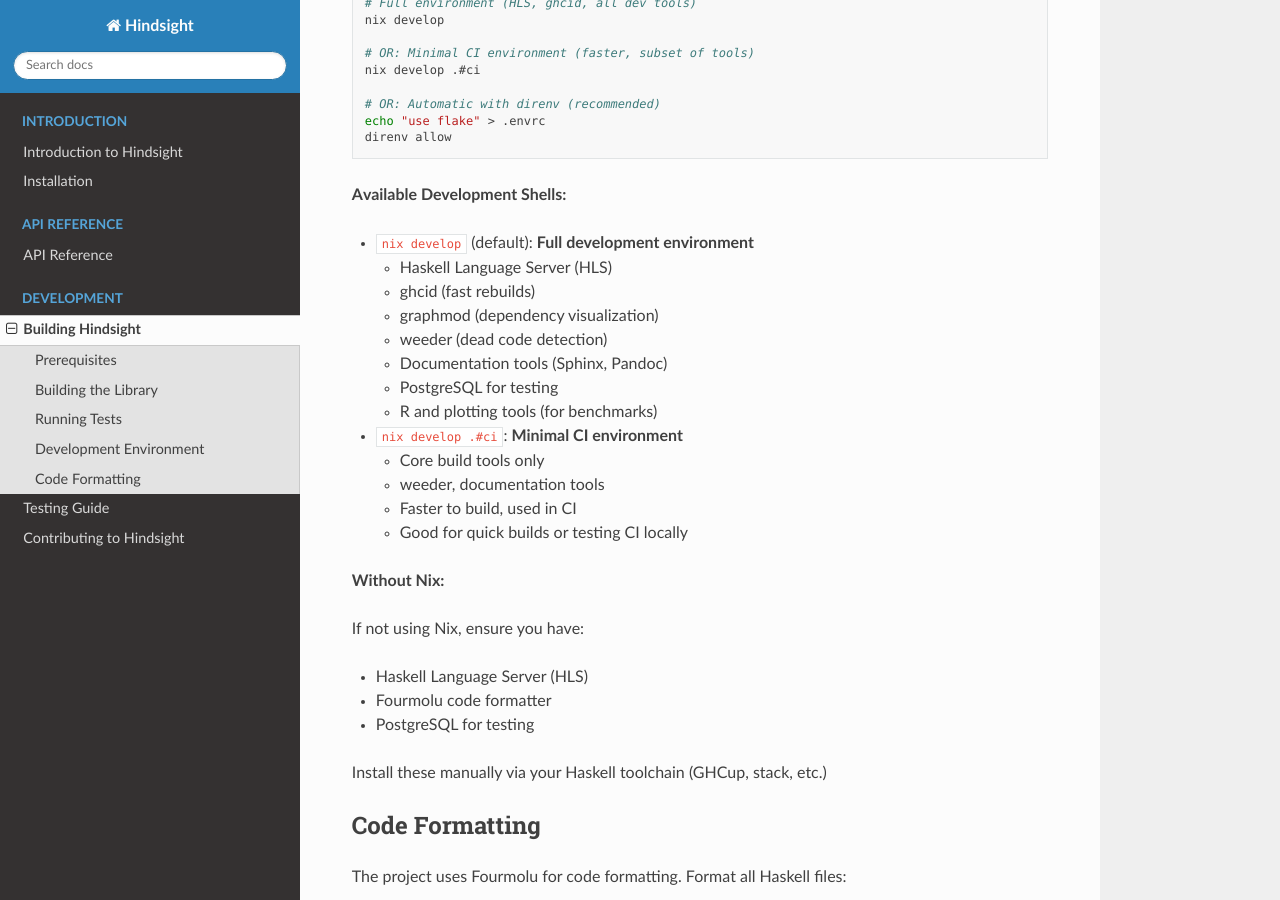
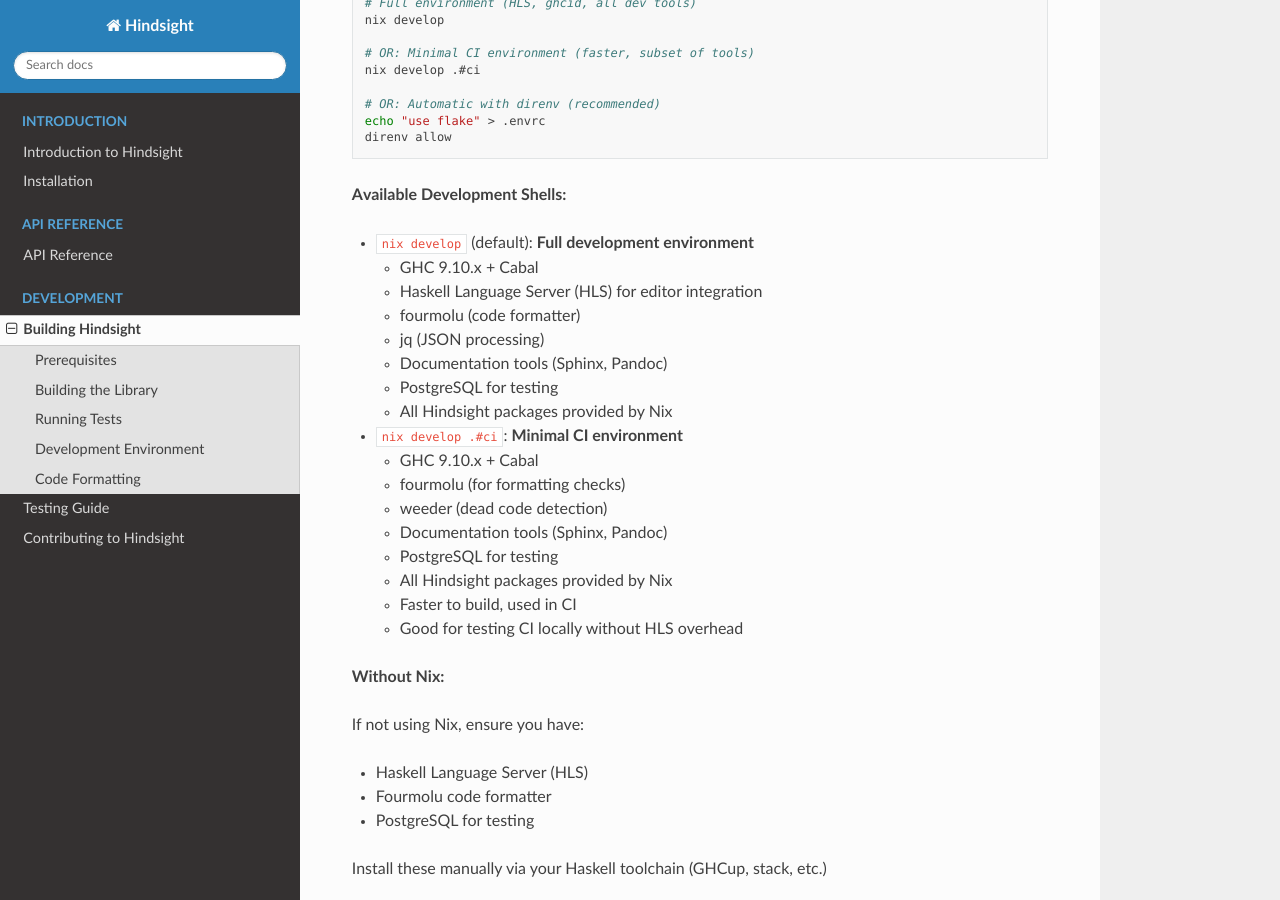
Before and after one commit to hindsight-es/hindsight, a Sphinx documentation site: the page built from docs/source/development/building.rst, in a window 1280 px wide and 900 px high, scrolled down 1430 px. Built offline with Sphinx 7.4.7 and the Read the Docs theme 3.1.0, drawn with Linux system fonts in a browser that asks for light colours; pages that are not in the unit, such as notebooks, are missing from menus.

Commit message:
fix(docs): critical security and documentation improvements
CRITICAL FIXES:
- Fix SQL injection vulnerabilities in tutorials 03 & 07
  - Replace string concatenation with parameterized hasql queries
  - Add >$< contravariant functor import for proper encoding
  - Use E.param with proper selectors for type-safe SQL parameters

DOCUMENTATION IMPROVEMENTS:
- Add mkEvent/multiEvent explanations to tutorial 01
  - Document ExpectedVersion parameter and concurrency control
  - Clarify Transaction return type (not MultiEvent)
- Update building.rst with accurate shell differences
  - Default shell: HLS, fourmolu, jq (removed ghcid, graphmod, weeder, R tools)
  - CI shell: fourmolu, weeder (essential tools only)

CI IMPROVEMENTS:
- Add fourmolu formatting check to test.yaml
  - Runs after build, before tests
  - Enforces code formatting on all PRs

DEV ENVIRONMENT:
- Trim dev shell dependencies in flake.nix
  - Default: HLS + fourmolu + jq only
  - CI: Add fourmolu for formatting checks, keep weeder
  - Update shell hook messages to reflect actual tools

All tutorials verified to build successfully after changes.

```diff
--- a/docs/source/development/building.rst
+++ b/docs/source/development/building.rst
@@ -77,20 +77,24 @@
 
 - ``nix develop`` (default): **Full development environment**
 
-  - Haskell Language Server (HLS)
-  - ghcid (fast rebuilds)
-  - graphmod (dependency visualization)
+  - GHC 9.10.x + Cabal
+  - Haskell Language Server (HLS) for editor integration
+  - fourmolu (code formatter)
+  - jq (JSON processing)
+  - Documentation tools (Sphinx, Pandoc)
+  - PostgreSQL for testing
+  - All Hindsight packages provided by Nix
+
+- ``nix develop .#ci``: **Minimal CI environment**
+
+  - GHC 9.10.x + Cabal
+  - fourmolu (for formatting checks)
   - weeder (dead code detection)
   - Documentation tools (Sphinx, Pandoc)
   - PostgreSQL for testing
-  - R and plotting tools (for benchmarks)
-
-- ``nix develop .#ci``: **Minimal CI environment**
-
-  - Core build tools only
-  - weeder, documentation tools
+  - All Hindsight packages provided by Nix
   - Faster to build, used in CI
-  - Good for quick builds or testing CI locally
+  - Good for testing CI locally without HLS overhead
 
 **Without Nix:**
 
```
Also changed, not shown: 5 other files.
